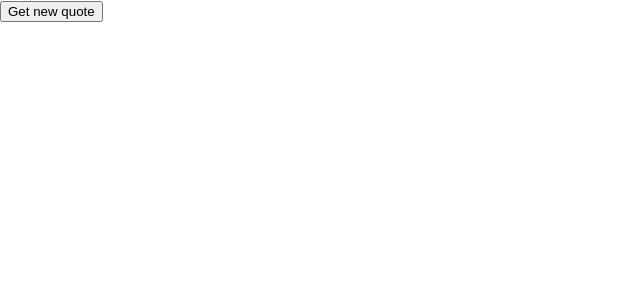
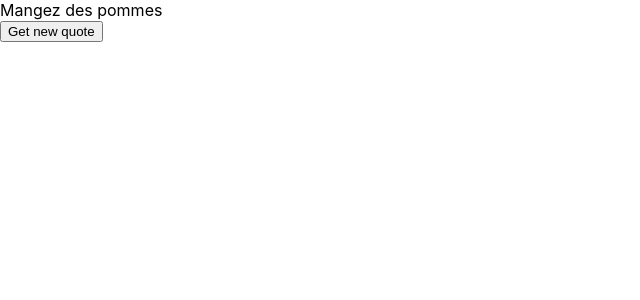
Before and after one commit to Mika-L/quotemachine, a React (Create React App) app: page / in a window 1280 px wide. Shown: the top 300 px of the page, without its empty margins (0-640 px from the left). Built offline with nearby package versions, Linux system fonts and the light colour scheme.

Commit message:
User Story #6

```diff
--- a/src/QuoteMachine.js
+++ b/src/QuoteMachine.js
@@ -1,10 +1,16 @@
 import React from 'react';
 
 class QuoteMachine extends React.Component {
+    constructor(props) {
+        super(props)
+        this.state = {
+            quote: "Mangez des pommes"
+        };
+    }
     render() {
         return <div id="quote-box">
             <div id="text">
-
+                {this.state.quote}
             </div>
             <div id="author">
 
@@ -12,7 +18,7 @@ class QuoteMachine extends React.Component {
             <button id="new-quote">Get new quote</button>
             <a id="tweet-quote" />
         </div>;
-      }
+    }
 }
 
 export default QuoteMachine;
```
